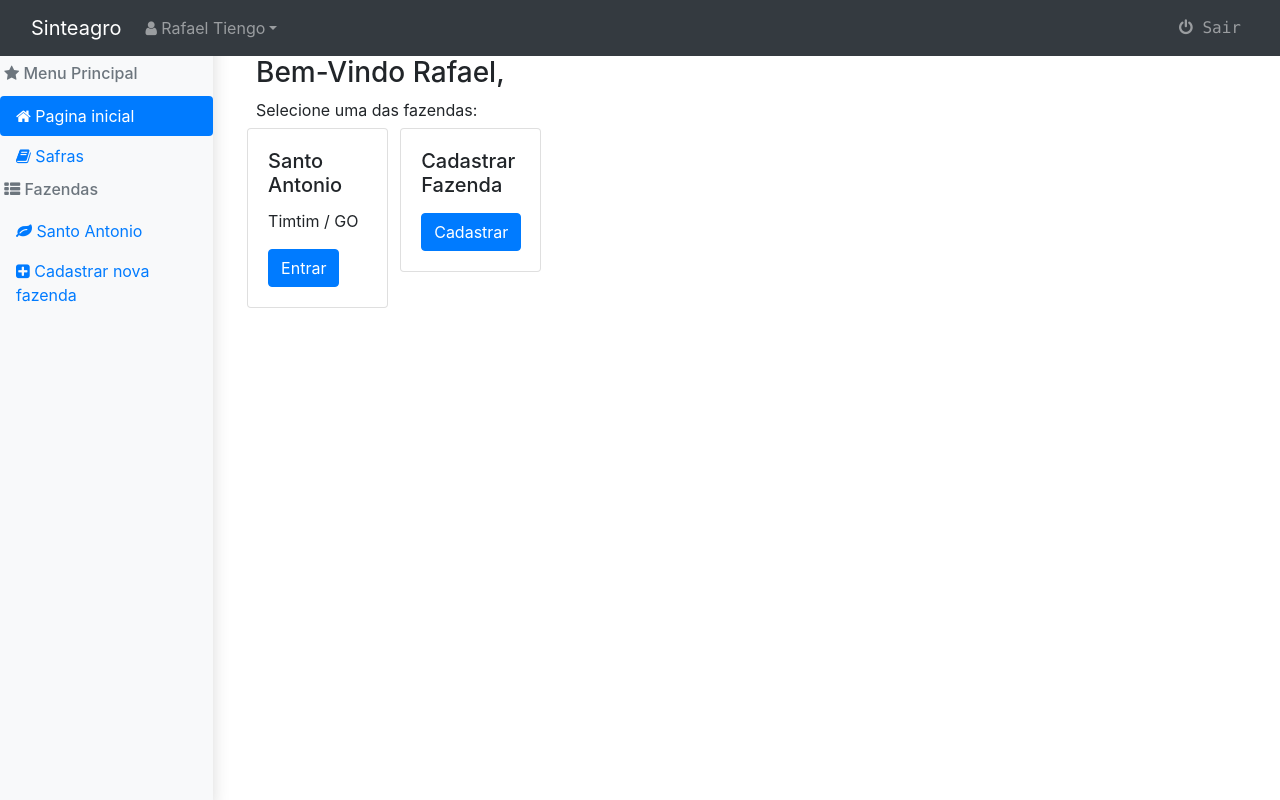
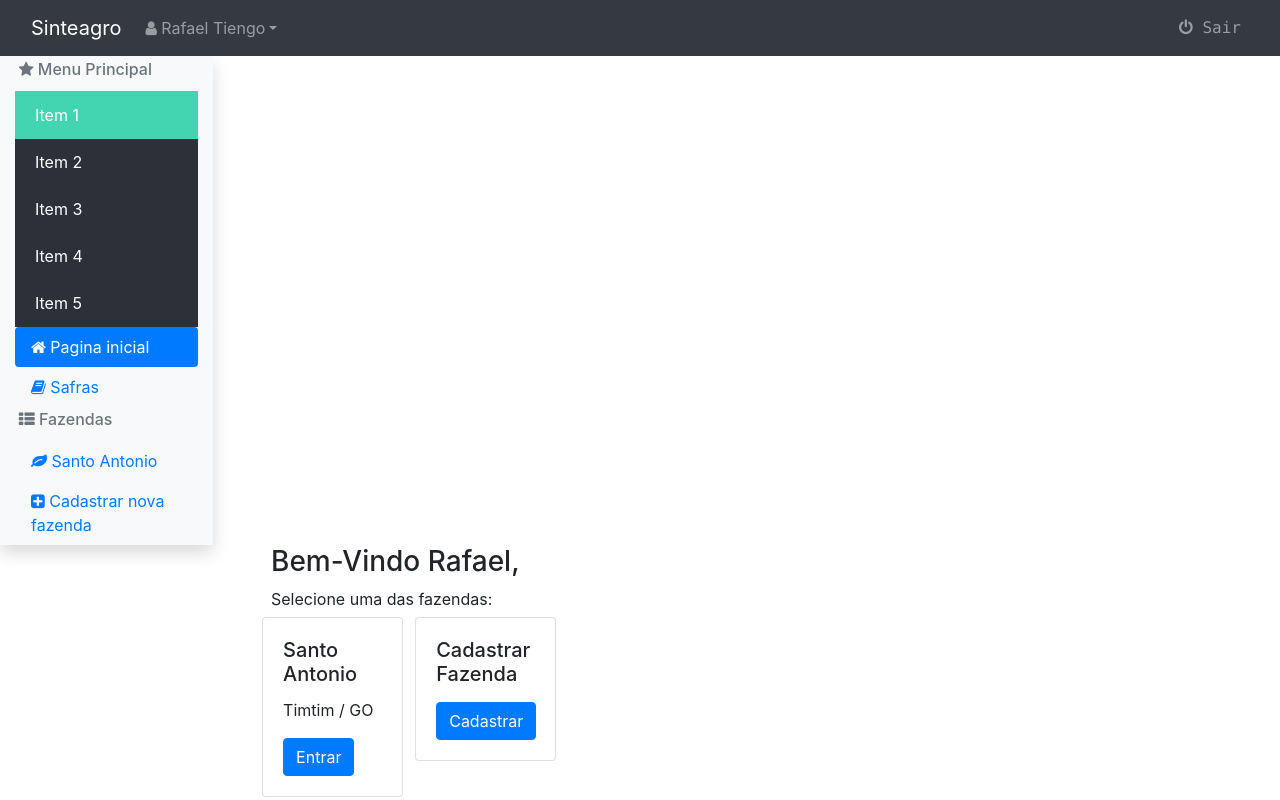
Before and after one commit to DarkTiengo/sinteagro, a Django app: page /index/ in a window 1280 px wide. Run offline with Django 3.2, Linux system fonts and the light colour scheme; a user stored in the database is signed in; data comes from the database, SQL or seed files in the repository; both versions use the stored data as it was after the commit; some libraries are stand-ins or nearby versions.

Commit message:
Main Menu's Change

```diff
--- a/sinteagro/sinteagros/static/js/sinteagro.js
+++ /dev/null
@@ -1,15 +0,0 @@
-
-$(document).ready(function() {
-
-  $(".a_fechar").click(function(event) {
-    /* Fechar janela */
-    event.preventDefault();
-    $(".pop-cadastro").remove();
-  });
-
-  $("#add_produtividade").click(function(event) {
-    /* Chamar o campo de registro da Produtividade */
-    event.preventDefault();
-    $("body").append('<div class="pop-cadastro"><div class="row"> <div class="col text-right"> <a href="#" class="a_fechar"><i class="fa fa-close" title="Fechar"></i> </a></div></div></div>');
-  });
-});
--- a/sinteagro/sinteagros/templates/sinteagros/base.html
+++ b/sinteagro/sinteagros/templates/sinteagros/base.html
@@ -28,6 +28,25 @@
       <div class="col-md-2 d-none d-md-block bg-light sidebar shadow">
         <div class="sidebar-sticky">
           <h6 class="h6 texto-menu"><i class="fa fa-star"></i> Menu Principal</h6>
+          <div id="main-menu" class="list-group">
+                <a href="#sub-menu" class="list-group-item active" data-toggle="collapse" data-parent="#main-menu">Item 1 <span class="caret"></span></a>
+                <div class="collapse list-group-level1" id="sub-menu">
+                    <a href="#" class="list-group-item" data-parent="#sub-menu">Sub Item 1</a>
+                    <a href="#" class="list-group-item" data-parent="#sub-menu">Sub Item 2</a>
+                    <a href="#sub-sub-menu" class="list-group-item" data-toggle="collapse" data-parent="#sub-menu">Sub Item 3 <span class="caret"></span></a>
+                    <div class="collapse list-group-level2" id="sub-sub-menu">
+                        <a href="#" class="list-group-item" data-parent="#sub-sub-menu">Sub Sub Item 1</a>
+                        <a href="#" class="list-group-item" data-parent="#sub-sub-menu">Sub Sub Item 2</a>
+                        <a href="#" class="list-group-item" data-parent="#sub-sub-menu">Sub Sub Item 3</a>
+                    </div>
+                </div>
+
+                <a href="#" class="list-group-item">Item 2</a>
+                <a href="#" class="list-group-item">Item 3</a>
+                <a href="#" class="list-group-item">Item 4</a>
+                <a href="#" class="list-group-item">Item 5</a>
+            </div>
+        </div>
           <ul class="nav nav-pills flex-column">
             {% if home is True %}
             <li class="nav-item"><a class="nav-link active" href="{% url 'index' %}"><i class="fa fa-home"></i> Pagina inicial</a></li>
@@ -37,10 +56,13 @@
             <li class="nav-item"><a class="nav-link" href="{% url 'safra' %}"><i class="fa fa-book"></i> Safras</a></li>
           </ul>
           <h6 class="h6 texto-menu"><i class="fa fa-th-list"></i> Fazendas</h6>
-          <ul class="nav nav-pills flex-column">
+          <ul id="farm-menu" class="nav nav-pills flex-column">
             {% for faz in fazendas %}
-            {% if faz == fazenda %}
-            <li class="nav-item"><a class="nav-link active" href="{% url 'fazenda' faz.id %}"><i class="fa fa-leaf"></i> {{ faz }} </a></li>
+            {% if faz == fazena %}
+            <li class="nav-item"><a class="list-group-item active" href="#sub-menu" data-toggle="collapse" data-parent="#farm-menu"><i class="fa fa-leaf"></i> {{ faz }} </a></li>
+            <div class="collapse list-group-level1" id="{{faz.id}}">
+              <a href="#" class="list-group-item" data-parent="{{faz.id}}">Contas a pagar</a>
+            </div>
             {% else %}
             <li class="nav-item"><a class="nav-link" href="{% url 'fazenda' faz.id %}"><i class="fa fa-leaf"></i> {{ faz }} </a> </li>
             {% endif %}
@@ -75,5 +97,5 @@
 <script src="{% static 'js/jquery.min.js' %}"></script>
 <script src="{% static 'js/popper.min.js' %}"></script>
 <script src="{% static 'bootstrap/js/bootstrap.min.js' %}"></script>
-<script src="{% static 'js/sinteagro.js' %}"></script>
+<script src="{% static "js/style.js" %}"></script>
 </html>
--- a/sinteagro/sinteagros/static/css/styles.css
+++ b/sinteagro/static/css/styles.css
@@ -1,4 +1,4 @@
-.sidebar {
+sidebar {
   position: fixed;
   top: 0;
   bottom: 0;
@@ -50,3 +50,42 @@
   border: 1px solid;
   border-radius: 10px;
 }
+
+#main-menu {
+    background-color: #2E3039;
+}
+
+.list-group-item {
+    background-color: #2E3039;
+    border: none;
+}
+
+a.list-group-item {
+    color: #FFF;
+}
+
+a.list-group-item:hover,
+a.list-group-item:focus {
+    background-color: #43D5B1;
+}
+
+a.list-group-item.active,
+a.list-group-item.active:hover,
+a.list-group-item.active:focus {
+    color: #FFF;
+    background-color: #43D5B1;
+    border: none;
+}
+
+.list-group-item:first-child,
+.list-group-item:last-child {
+    border-radius: 0;
+}
+
+.list-group-level1 .list-group-item {
+    padding-left:30px;
+}
+
+.list-group-level2 .list-group-item {
+    padding-left:60px;
+}
--- /dev/null
+++ b/sinteagro/static/js/style.js
@@ -0,0 +1,4 @@
+$(document).ready(function(){
+
+
+}
```
Also changed, not shown: sinteagro/static/css/base.html (added, +86 -0 lines), sinteagro/db.sqlite3, 1 other file.
